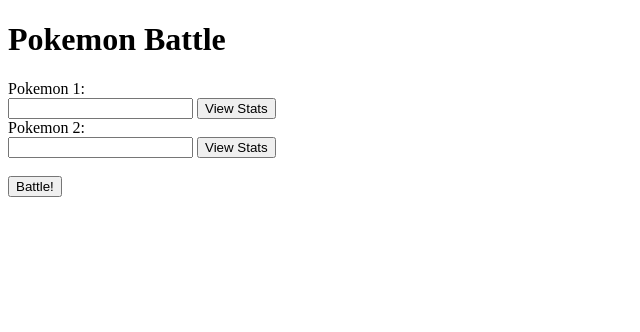
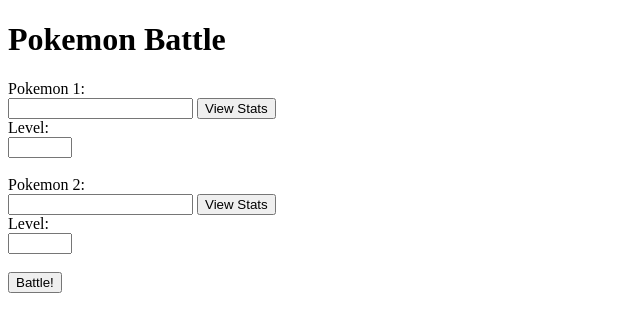
Before and after one commit to LAMaglan/PokeFightSimulartor, a FastAPI app: page / in a window 1280 px wide. Shown: the top 332 px of the page, without its empty margins (0-640 px from the left). Run offline with FastAPI, Linux system fonts and the light colour scheme; data that the repository does not hold is empty; parts of the project's set-up code (start-up, migrations or seed data) failed here and were passed over.

Commit message:
include level in fight logic

```diff
--- a/main.py
+++ b/main.py
@@ -1,4 +1,4 @@
-from fastapi import FastAPI, HTTPException, Request
+from fastapi import FastAPI, HTTPException, Request, Query
 from fastapi.responses import JSONResponse
 from fastapi.templating import Jinja2Templates
 from pydantic import BaseModel
@@ -20,6 +20,7 @@ templates = Jinja2Templates(directory="templates")
 # Define Pokemon class
 class Pokemon(BaseModel):
     name: str
+    level: int = 1
     hp: int
     attack: int
     defense: int
@@ -37,7 +38,7 @@ class Pokemon(BaseModel):
     def stat_modifier(self, stat, IV):
         # TODO: final should be something like
         # (2 x BaseStat + IV + (EV/4)) x Level / 100
-        return 2 * stat + IV
+        return int(((2 * stat + IV) * self.level) / 100)
 
     def apply_stat_modifier(
         self,
@@ -184,11 +185,23 @@ async def read_pokemon(request: Request, pokemon_name: str):
 
 
 @app.get("/battle")
-async def battle(request: Request, pokemon1_name: str, pokemon2_name: str):
+async def battle(
+    request: Request,
+    pokemon1_name: str,
+    pokemon2_name: str,
+    pokemon1_level: int = Query(...),
+    pokemon2_level: int = Query(...),
+):
     try:
-        logger.info(f"Initiating battle between {pokemon1_name} and {pokemon2_name}.")
+
         pokemon1, pokemon1_sprites, _ = await get_pokemon(pokemon1_name)
         pokemon2, pokemon2_sprites, _ = await get_pokemon(pokemon2_name)
+
+        # passed on from index.html
+        pokemon1.level = pokemon1_level
+        pokemon2.level = pokemon2_level
+
+        logger.info(f"Initiating battle between {pokemon1_name} and {pokemon2_name}")
 
         winner = battle_simulator(pokemon1, pokemon2)
 
--- a/templates/index.html
+++ b/templates/index.html
@@ -15,10 +15,18 @@
         <datalist id="pokemon_list1"></datalist>
         <button type="button" onclick="redirectToStats('pokemon1_name')">View Stats</button><br>
 
+        <!-- Added level field for Pokemon 1 -->
+        <label for="pokemon1_level">Level:</label><br>
+        <input type="number" id="pokemon1_level" name="pokemon1_level" min="1" max="100"><br><br>
+
         <label for="pokemon2_name">Pokemon 2:</label><br>
         <input list="pokemon_list2" type="text" id="pokemon2_name" name="pokemon2_name">
         <datalist id="pokemon_list2"></datalist>
-        <button type="button" onclick="redirectToStats('pokemon2_name')">View Stats</button><br><br>
+        <button type="button" onclick="redirectToStats('pokemon2_name')">View Stats</button><br>
+
+        <!-- Added level field for Pokemon 2 -->
+        <label for="pokemon2_level">Level:</label><br>
+        <input type="number" id="pokemon2_level" name="pokemon2_level" min="1" max="100"><br><br>
 
         <input type="submit" value="Battle!">
     </form>
@@ -64,7 +72,6 @@
                 filterDatalist(input2, document.getElementById('pokemon_list2'), fullPokemonList);
             });
     </script>
-
 </body>
 
 </html>
```
